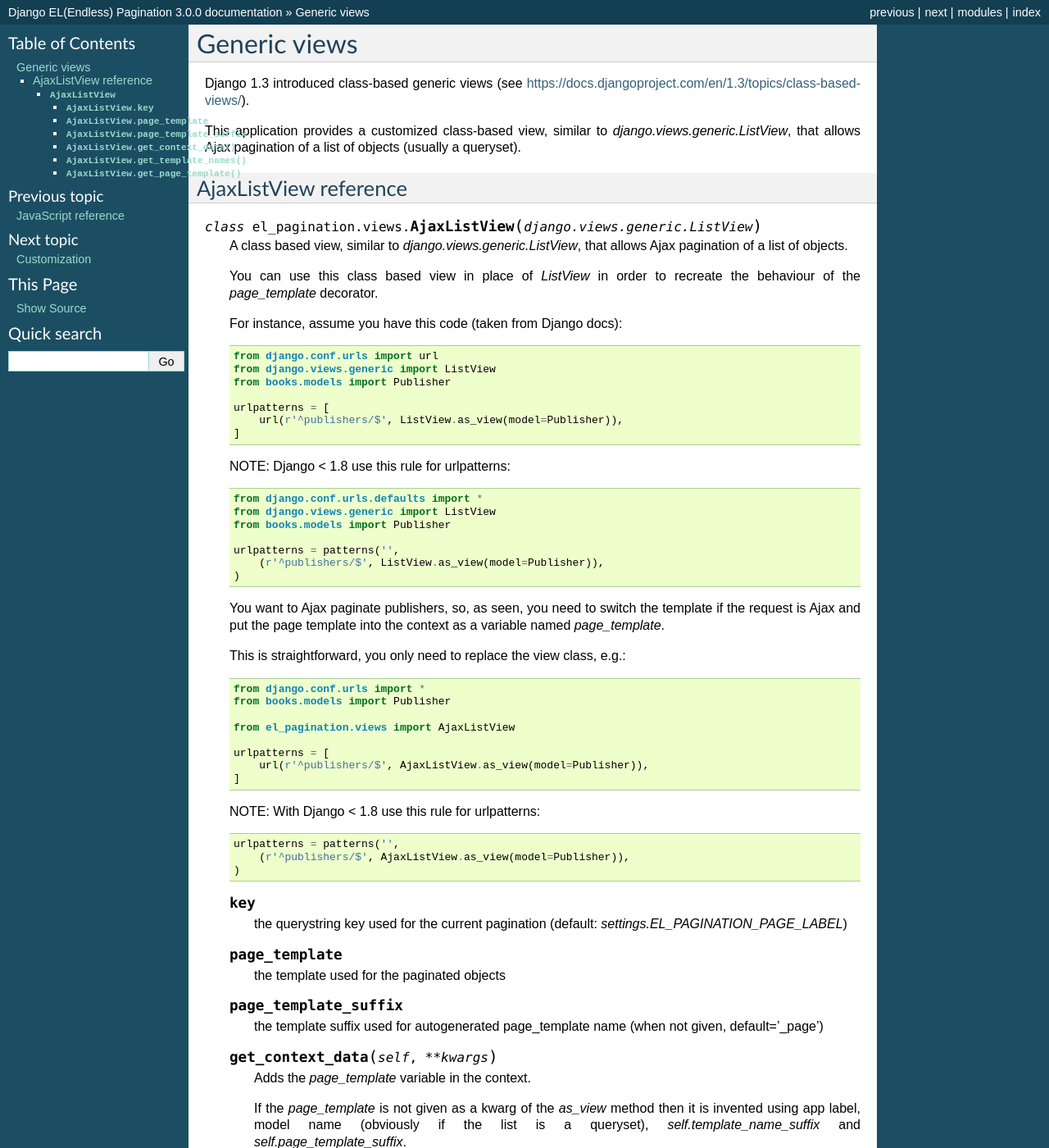
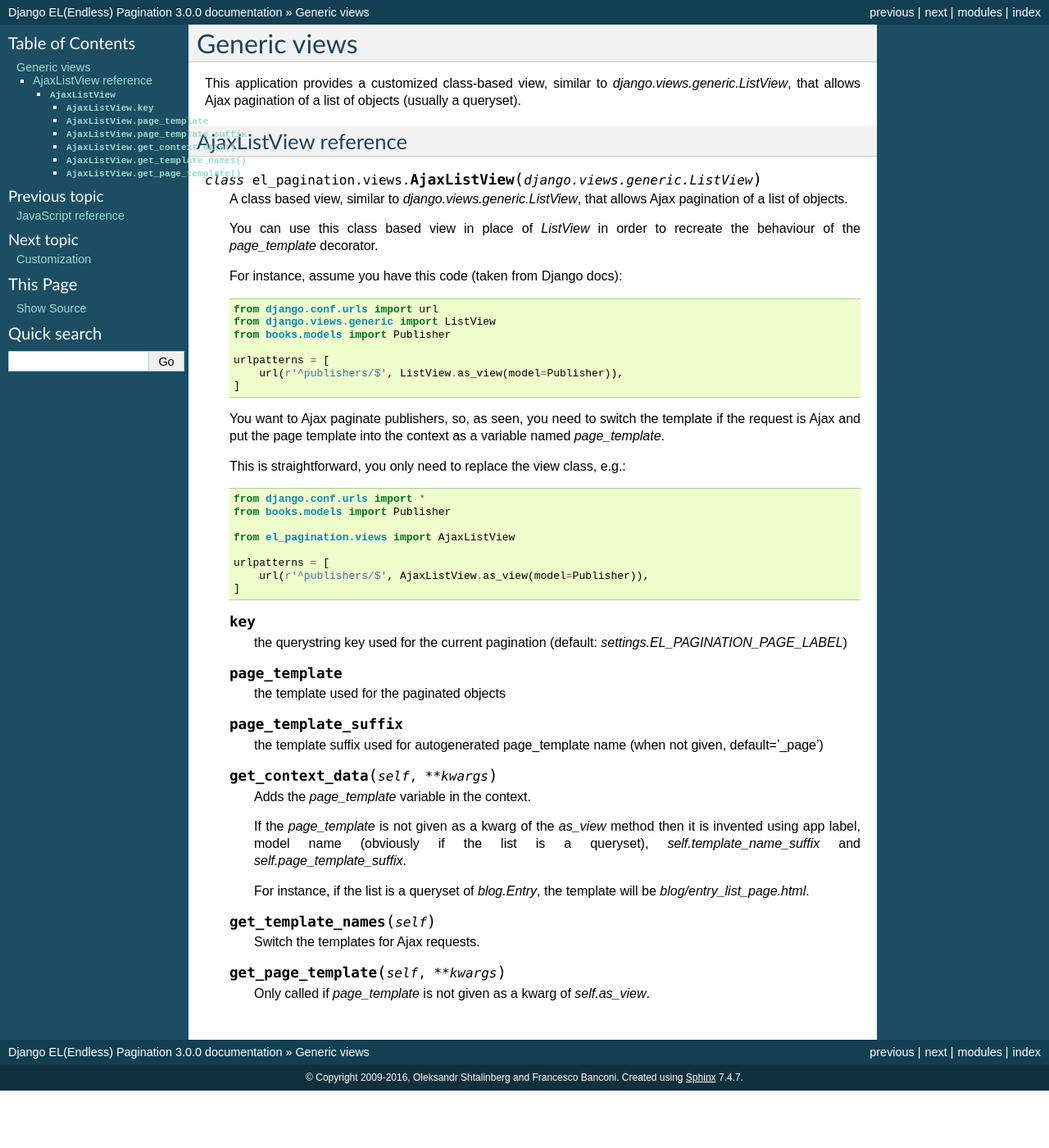
Before and after one commit to shtalinberg/django-el-pagination, a Sphinx documentation site: the page built from doc/generic_views.rst, in a window 1280 px wide and 1400 px high. Shown: the whole window at 82% size. Built offline with Sphinx 7.4.7, drawn with Linux system fonts in a browser that asks for light colours.

Commit message:
Docs: old snippet could be removed. #28

```diff
--- a/doc/generic_views.rst
+++ b/doc/generic_views.rst
@@ -1,8 +1,5 @@
 Generic views
 =============
-
-Django 1.3 introduced class-based generic views
-(see https://docs.djangoproject.com/en/1.3/topics/class-based-views/).
 
 This application provides a customized class-based view, similar to
 *django.views.generic.ListView*, that allows Ajax pagination of a
@@ -31,16 +28,6 @@
             url(r'^publishers/$', ListView.as_view(model=Publisher)),
         ]
 
-    NOTE: Django < 1.8 use this rule for urlpatterns::
-
-        from django.conf.urls.defaults import *
-        from django.views.generic import ListView
-        from books.models import Publisher
-
-        urlpatterns = patterns('',
-            (r'^publishers/$', ListView.as_view(model=Publisher)),
-        )
-
     You want to Ajax paginate publishers, so, as seen, you need to switch
     the template if the request is Ajax and put the page template
     into the context as a variable named *page_template*.
@@ -55,12 +42,6 @@
         urlpatterns = [
             url(r'^publishers/$', AjaxListView.as_view(model=Publisher)),
         ]
-
-    NOTE: With Django < 1.8 use this rule for urlpatterns::
-
-        urlpatterns = patterns('',
-            (r'^publishers/$', AjaxListView.as_view(model=Publisher)),
-        )
 
     .. py:attribute:: key
 
--- a/doc/javascript.rst
+++ b/doc/javascript.rst
@@ -80,7 +80,7 @@
         <script>
             $.endlessPaginate({
                 paginateOnScroll: true,
-                paginateOnScrollMargin: 20
+                paginateOnScrollMargin: 200
             });
         </script>
     {% endblock %}
@@ -433,7 +433,7 @@
         <script src="{{ STATIC_URL }}el-pagination/js/el-pagination-endless.js"></script>
         <script src="{{ STATIC_URL }}el-pagination/js/el-pagination_on_scroll.js"></script>
         <script>
-            var endless_on_scroll_margin = 20;
+            var endless_on_scroll_margin = 200;
         </script>
     {% endblock %}
 
@@ -451,7 +451,7 @@
         <script>
             $.endlessPaginate({
                 paginateOnScroll: true,
-                paginateOnScrollMargin: 20
+                paginateOnScrollMargin: 200
             });
         </script>
     {% endblock %}
```
Also changed, not shown: README.rst (+4 -8 lines), doc/changelog.rst (+11 -2 lines), doc/contributing.rst (+16 -0 lines).
